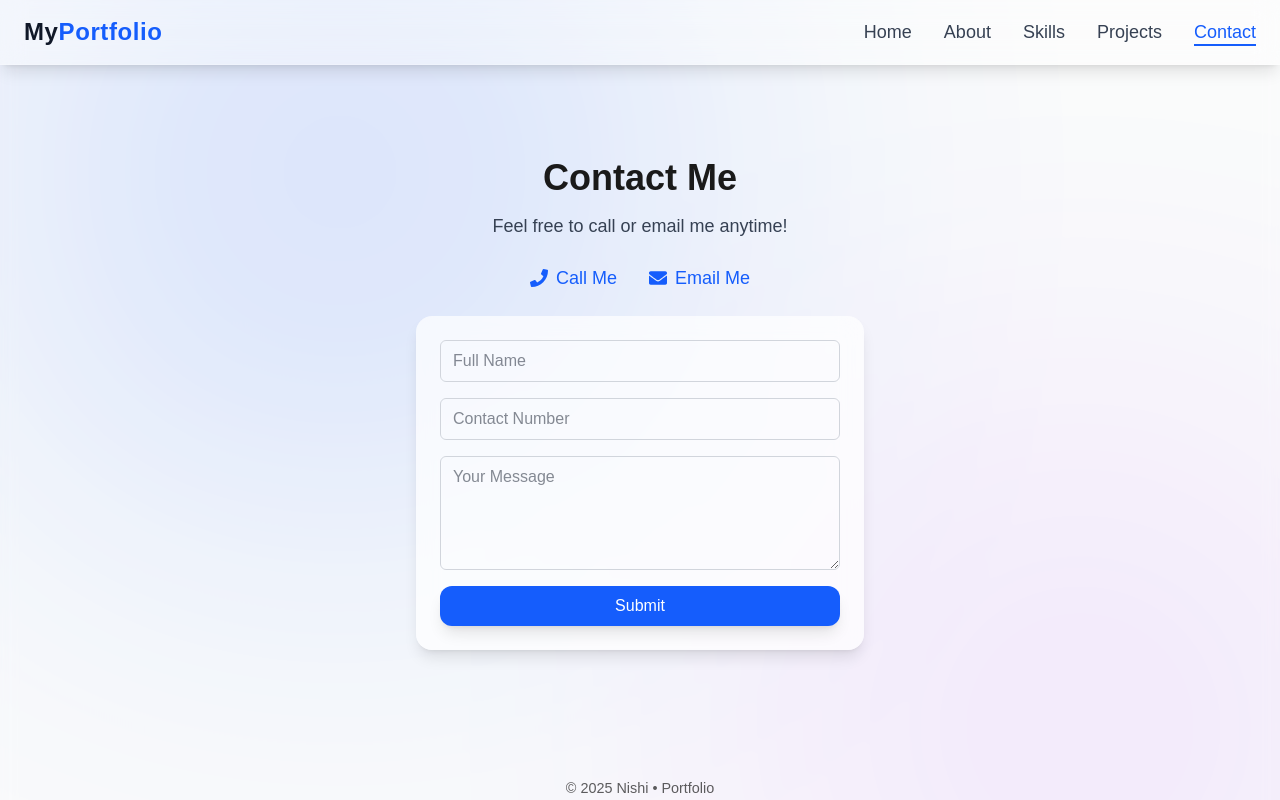
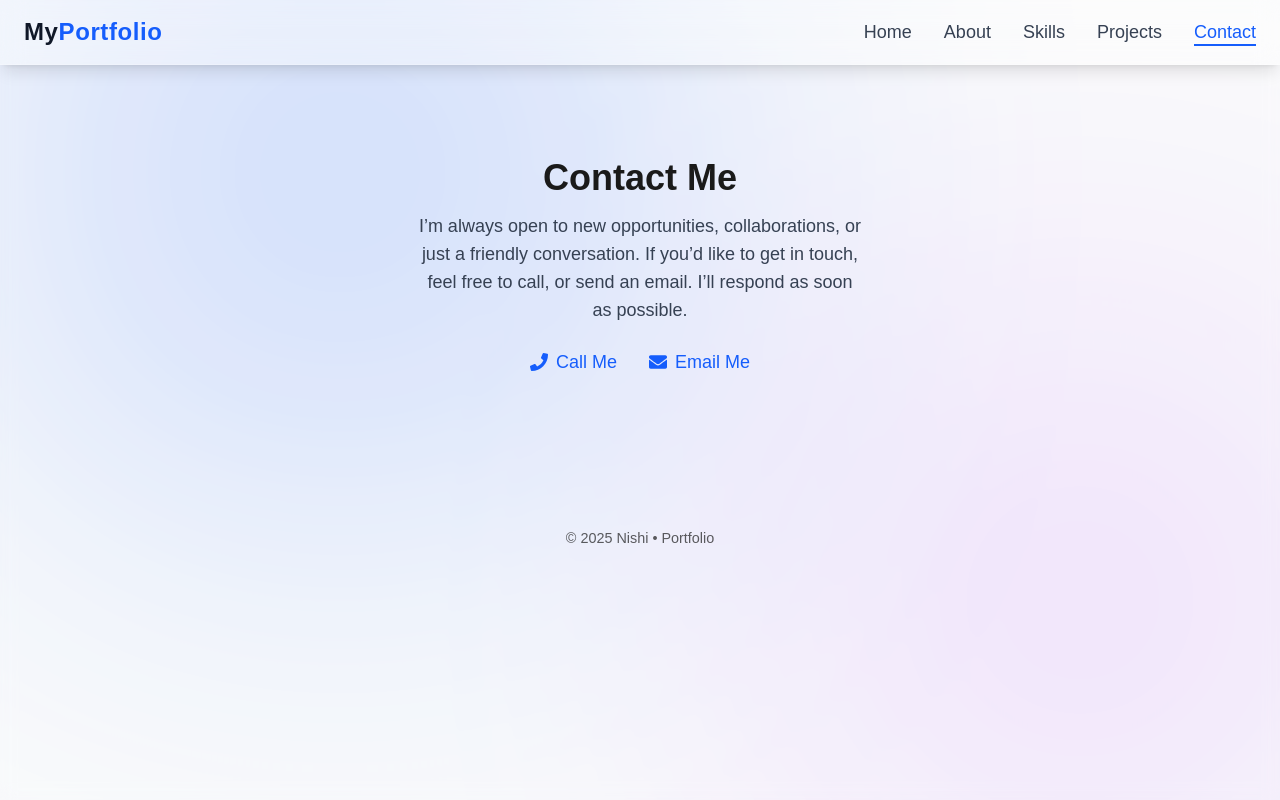
Before and after one commit to 200613775/comp2112-portfolio, a Next.js app: page /contact in a window 1280 px wide. Shown: the top 800 px of the page. Built offline with nearby package versions, Linux system fonts and the light colour scheme.

Commit message:
Save the final changes

```diff
--- a/app/contact/page.tsx
+++ b/app/contact/page.tsx
@@ -1,26 +1,13 @@
 'use client';
 
 import { useState } from "react";
-import { useRouter } from "next/navigation";
 import { FaPhone, FaEnvelope } from "react-icons/fa";
 
 export default function Contact() {
-  const router = useRouter();
 
-  const [name, setName] = useState<string>('');
-  const [number, setNumber] = useState<string>('');
-  const [message, setMessage] = useState<string>('');
-  const [confirmation, setConfirmation] = useState<string>('');
+  const [] = useState<string>('');
+  const [] = useState<string>('');
 
-  const handleSubmit = (event: React.FormEvent) => {
-    event.preventDefault();
-
-    setConfirmation(`Your name: ${name} | Contact: ${number} | Message: ${message}`);
-
-    setTimeout(() => {
-      router.push("/about");
-    }, 5000);
-  };
 
   return (
     <main className="min-h-screen relative flex flex-col items-center justify-start pt-28 pb-24 px-6 bg-gray-50 text-gray-900 overflow-hidden">
@@ -39,7 +26,7 @@ export default function Contact() {
         </h1>
 
         <p className="mb-6 text-gray-700 text-lg">
-          Feel free to call or email me anytime!
+         I’m always open to new opportunities, collaborations, or just a friendly conversation. If you’d like to get in touch, feel free to call, or send an email. I’ll respond as soon as possible.
         </p>
 
         {/* 🔹 Call & Email Section */}
@@ -63,52 +50,6 @@ export default function Contact() {
 
         </div>
 
-        {/* 🔹 Form */}
-        <form
-          onSubmit={handleSubmit}
-          className="flex flex-col gap-4 w-full bg-white/70 backdrop-blur-md p-6 rounded-2xl shadow-lg"
-        >
-          <input
-            type="text"
-            placeholder="Full Name"
-            value={name}
-            onChange={(e) => setName(e.target.value)}
-            className="border border-gray-300 rounded-md px-3 py-2 focus:outline-none focus:ring-2 focus:ring-blue-400"
-            required
-          />
-
-          <input
-            type="text"
-            placeholder="Contact Number"
-            value={number}
-            onChange={(e) => setNumber(e.target.value)}
-            className="border border-gray-300 rounded-md px-3 py-2 focus:outline-none focus:ring-2 focus:ring-blue-400"
-            required
-          />
-
-          <textarea
-            placeholder="Your Message"
-            value={message}
-            onChange={(e) => setMessage(e.target.value)}
-            rows={4}
-            className="border border-gray-300 rounded-md px-3 py-2 focus:outline-none focus:ring-2 focus:ring-blue-400"
-            required
-          />
-
-          <button
-            type="submit"
-            className="bg-blue-600 text-white py-2 rounded-xl hover:bg-blue-700 transition shadow-lg"
-          >
-            Submit
-          </button>
-
-          {confirmation && (
-            <p className="text-green-600 font-medium mt-4 text-center">
-              {confirmation} <br />Redirecting to About page...
-            </p>
-          )}
-        </form>
-
       </section>
 
       {/* Footer */}
```
